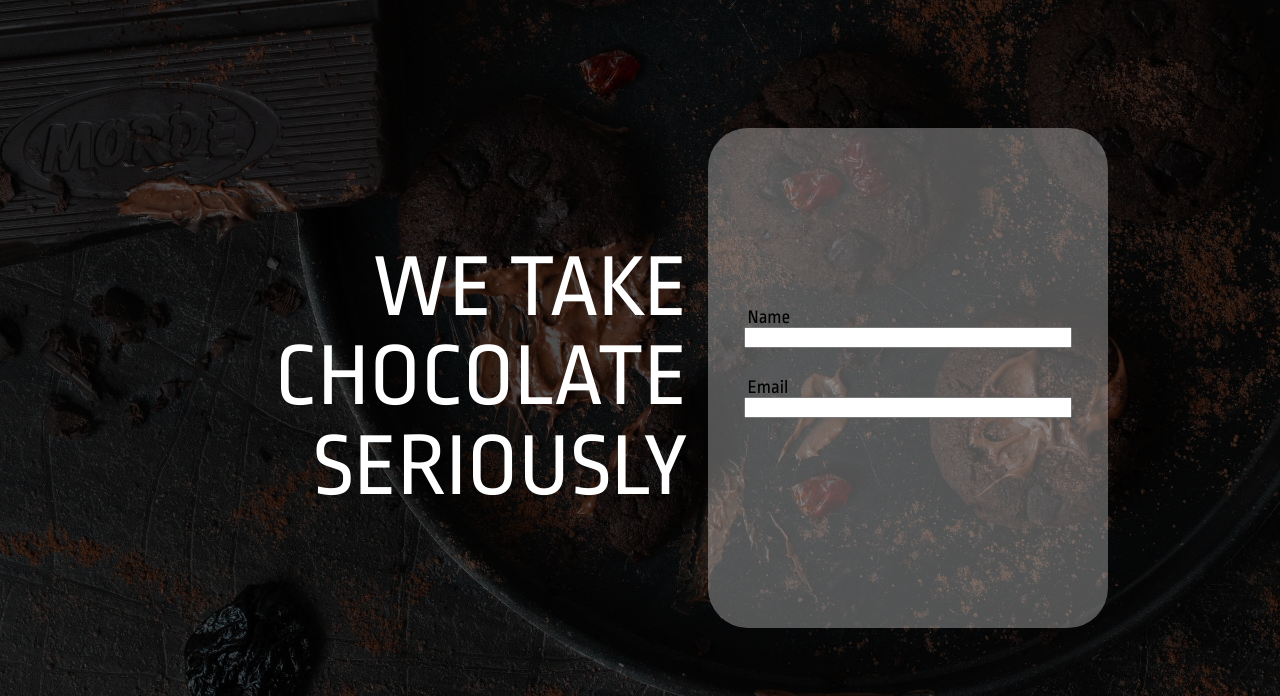
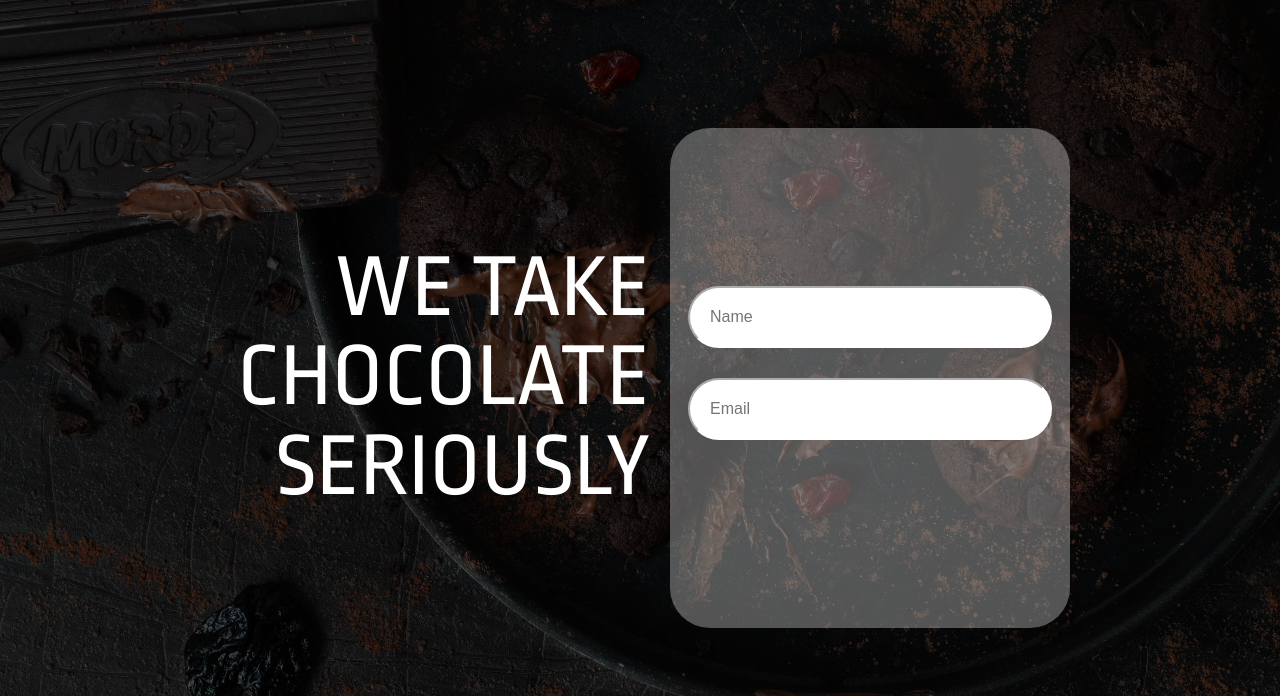
Before and after one commit to Daniel-Repository/Choc-a-lot-LandingPage, a plain HTML site: page index.html in a window 1280 px wide. Shown: the part 104-800 px from the top of the page. Drawn offline with Linux system fonts and the light colour scheme.

Commit message:
Additional form styling
Changed styling of input fields
Removed labels in place of placeholders

```diff
--- a/app.css
+++ b/app.css
@@ -102,7 +102,7 @@ body {
     align-items: center;
     padding-top: 150px;
     margin: 0px 50px;
-    margin-right: 100px;
+    margin-right: 150px;
 }
 
 .homeHeadingItem {
@@ -123,7 +123,6 @@ body {
     min-width: 300px;
     border-radius: 40px;
     height: 500px;
-    font-size: 1.5vw;
 }
 
 .interestForm form {
@@ -134,10 +133,12 @@ body {
     height: 100%;
 }
 
-.formItem {
-    width: 80%;
-}
-
 .interestForm form input {
    margin-bottom: 30px;
+   padding: 20px;
+   border-radius: 40px;
+   font-size: 2vh;
+   width: 80%;
+   background-color: white;
+   border-color: white;
 }
--- a/index.html
+++ b/index.html
@@ -34,10 +34,8 @@
             <h1 class="mainHeadingText homeHeadingItem">We take chocolate seriously</h1>
             <div class="interestForm homeHeadingItem">
                 <form action="">
-                    <label class="formItem" for="fullName">Name</label>
-                    <input class="formItem" type="text" id="fullName" name="fullName" required>
-                    <label class="formItem" for="email">Email</label>
-                    <input class="formItem" type="email" id="email" name="email" required>
+                    <input class="formItem" type="text" id="fullName" name="fullName" placeholder="Name" required>
+                    <input class="formItem" type="email" id="email" name="email" placeholder="Email" required>
                 </form>
             </div>
         </div>
```
